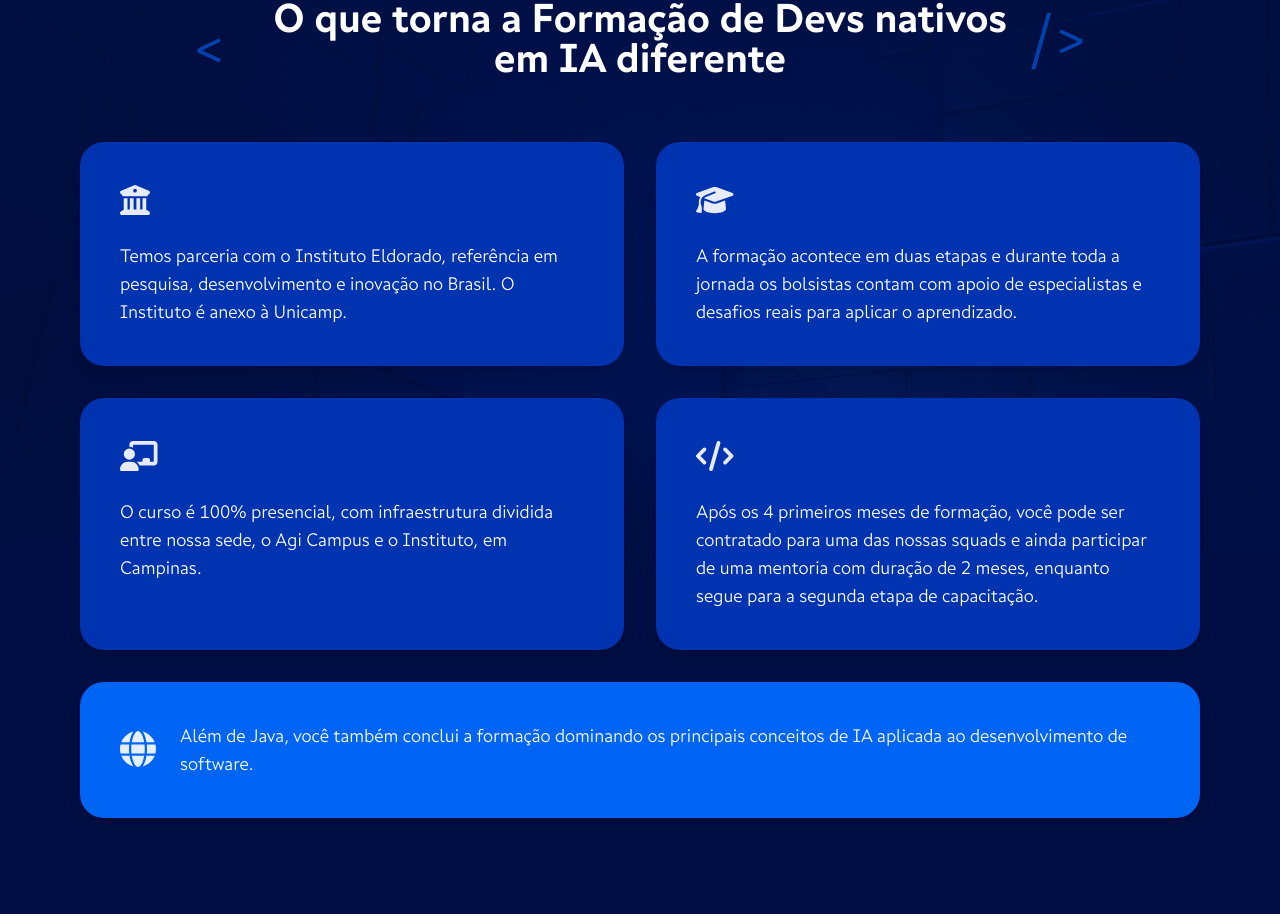
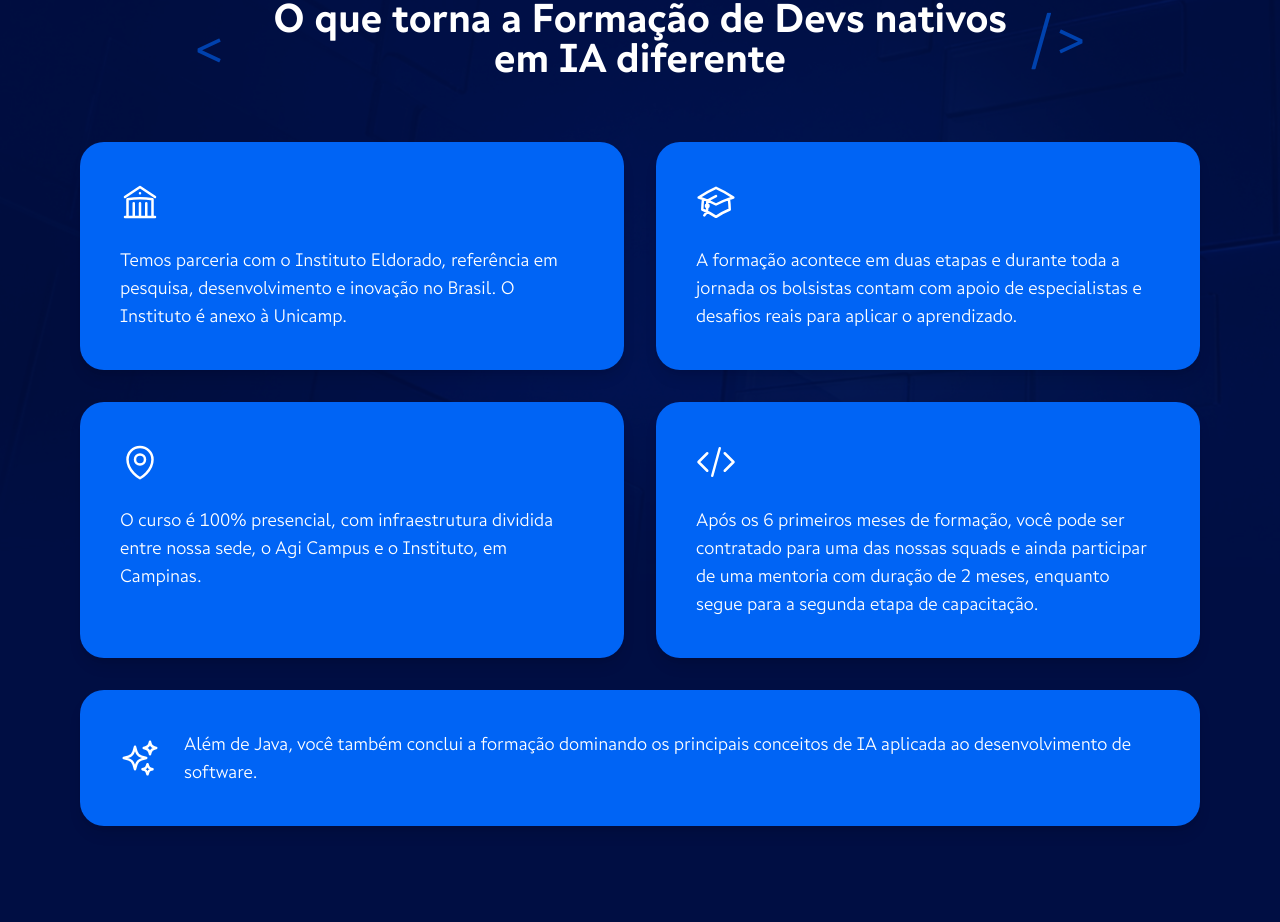
Before and after one commit to Uriel3coletivo/formacao-devs-ia, a Next.js app: page / in a window 1280 px wide. Shown: the part 2524-3446 px from the top of the page. Built offline with nearby package versions, Linux system fonts and the light colour scheme.

Commit message:
Update Diferenciais.jsx

```diff
--- a/src/components/Diferenciais.jsx
+++ b/src/components/Diferenciais.jsx
@@ -1,44 +1,57 @@
 'use client'
 import { motion } from 'framer-motion'
-// Importando os ícones do FontAwesome
-import { FontAwesomeIcon } from '@fortawesome/react-fontawesome'
-import { faGraduationCap, faChalkboardUser, faBuildingColumns, faCode, faGlobe } from '@fortawesome/free-solid-svg-icons'
 
 export default function Diferenciais() {
 
+  // SVGs puros para podermos animar as linhas (Trim Path)
   const cards = [
     {
-      icon: faBuildingColumns,
+      paths: ["M12 21v-8.25M15.75 21v-8.25M8.25 21v-8.25M3 9l9-6 9 6m-1.5 12V10.332A48.36 48.36 0 0012 9.75c-2.551 0-5.056.2-7.5.582V21M3 21h18M12 6.75h.008v.008H12V6.75z"],
       text: "Temos parceria com o Instituto Eldorado, referência em pesquisa, desenvolvimento e inovação no Brasil. O Instituto é anexo à Unicamp."
     },
     {
-      icon: faGraduationCap,
+      paths: ["M4.26 10.147a60.436 60.436 0 00-.491 6.347A48.627 48.627 0 0112 20.904a48.627 48.627 0 018.232-4.41 60.46 60.46 0 00-.491-6.347m-15.482 0a50.57 50.57 0 00-2.658-.813A59.905 59.905 0 0112 3.493a59.902 59.902 0 0110.399 5.84c-.896.248-1.783.52-2.658.814m-15.482 0A50.697 50.697 0 0112 13.489a50.702 50.702 0 017.74-3.342M6.75 15a.75.75 0 100-1.5.75.75 0 000 1.5zm0 0v-3.675A55.378 55.378 0 0112 8.443m-7.007 11.55A5.981 5.981 0 006.75 15.75v-1.5"],
       text: "A formação acontece em duas etapas e durante toda a jornada os bolsistas contam com apoio de especialistas e desafios reais para aplicar o aprendizado."
     },
     {
-      icon: faChalkboardUser,
+      paths: ["M15 10.5a3 3 0 11-6 0 3 3 0 016 0z", "M19.5 10.5c0 7.142-7.5 11.25-7.5 11.25S4.5 17.642 4.5 10.5a7.5 7.5 0 1115 0z"],
       text: "O curso é 100% presencial, com infraestrutura dividida entre nossa sede, o Agi Campus e o Instituto, em Campinas."
     },
     {
-      icon: faCode,
-      text: "Após os 4 primeiros meses de formação, você pode ser contratado para uma das nossas squads e ainda participar de uma mentoria com duração de 2 meses, enquanto segue para a segunda etapa de capacitação."
+      paths: ["M17.25 6.75L22.5 12l-5.25 5.25m-10.5 0L1.5 12l5.25-5.25m7.5-3l-4.5 16.5"],
+      text: "Após os 6 primeiros meses de formação, você pode ser contratado para uma das nossas squads e ainda participar de uma mentoria com duração de 2 meses, enquanto segue para a segunda etapa de capacitação."
     }
   ]
 
+  // Configuração da animação "Trim Path"
+  const iconVariants = {
+    rest: { pathLength: 1, stroke: "#ffffff" },
+    hover: {
+      pathLength: [0, 1],
+      stroke: "#77df40",
+      transition: { duration: 0.8, ease: "easeInOut" }
+    }
+  }
+
   return (
-    // -mt-20 puxa o bloco para cima para engolir a foto do palestrante
     <section id="diferenciais" className="pt-32 pb-24 relative z-20 -mt-20 overflow-hidden bg-[#000f44]">
 
       {/* BACKGROUND DO HERO REAPROVEITADO */}
       <div className="absolute inset-0 z-0">
         <img src="/images/Hero-Banner-1.jpg" alt="Background" className="w-full h-full object-cover" />
-        {/* Overlay escuro para garantir leitura dos cards */}
         <div className="absolute inset-0 bg-[#000f44]/85" />
       </div>
 
-      <div className="container-custom relative z-10">
+      {/* Animação de Fade In para o bloco inteiro */}
+      <motion.div
+        initial={{ opacity: 0 }}
+        whileInView={{ opacity: 1 }}
+        viewport={{ once: true, margin: "-100px" }}
+        transition={{ duration: 1 }}
+        className="container-custom relative z-10"
+      >
 
-        {/* Título Centralizado com Símbolos Flutuantes */}
+        {/* Título Centralizado */}
         <div className="relative flex justify-center items-center mb-16">
           <motion.div
             animate={{ y: [-10, 10, -10] }}
@@ -48,14 +61,9 @@ export default function Diferenciais() {
             &lt;
           </motion.div>
 
-          <motion.h2
-            initial={{ opacity: 0, y: 30 }}
-            whileInView={{ opacity: 1, y: 0 }}
-            viewport={{ once: true }}
-            className="text-3xl md:text-4xl lg:text-[40px] font-bold text-white text-center max-w-3xl leading-tight z-10"
-          >
+          <h2 className="text-3xl md:text-4xl lg:text-[40px] font-bold text-white text-center max-w-3xl leading-tight z-10">
             O que torna a Formação de Devs nativos em IA diferente
-          </motion.h2>
+          </h2>
 
           <motion.div
             animate={{ y: [10, -10, 10] }}
@@ -66,27 +74,29 @@ export default function Diferenciais() {
           </motion.div>
         </div>
 
-        {/* Grid de 4 Cards */}
+        {/* Grid de Cards */}
         <div className="grid md:grid-cols-2 gap-6 lg:gap-8">
           {cards.map((card, index) => (
             <motion.div
               key={index}
-              initial={{ opacity: 0, y: 30 }}
-              whileInView={{ opacity: 1, y: 0 }}
-              viewport={{ once: true, margin: "-50px" }}
-              transition={{ duration: 0.5, delay: index * 0.1 }}
-              // Efeito de Elevação (Cresce e escurece o fundo)
-              whileHover={{ scale: 1.03, backgroundColor: "#00288c", y: -5 }}
-              className="bg-[#0033b0] p-8 md:p-10 rounded-[24px] shadow-lg hover:shadow-2xl transition-all duration-300 group cursor-default"
+              initial="rest"
+              whileHover="hover"
+              animate="rest"
+              // Cores e Pulinho ajustados
+              className="bg-[#0064f5] hover:bg-[#0033b0] p-8 md:p-10 rounded-[24px] shadow-lg hover:shadow-2xl transition-all duration-300 group cursor-default transform hover:-translate-y-2 hover:scale-[1.02]"
             >
-              {/* Ícone FontAwesome com Animação no Hover */}
-              <motion.div
-                className="text-white mb-6 text-3xl opacity-90"
-                whileHover={{ scale: 1.2, rotate: 10, color: "#77df40" }}
-                transition={{ type: "spring", stiffness: 300 }}
+              {/* Ícone Outline com Trim Path */}
+              <motion.svg
+                xmlns="http://www.w3.org/2000/svg"
+                fill="none"
+                viewBox="0 0 24 24"
+                strokeWidth={1.5}
+                className="w-10 h-10 mb-6"
               >
-                <FontAwesomeIcon icon={card.icon} />
-              </motion.div>
+                {card.paths.map((path, i) => (
+                  <motion.path key={i} strokeLinecap="round" strokeLinejoin="round" d={path} variants={iconVariants} />
+                ))}
+              </motion.svg>
 
               <p className="text-white text-base md:text-lg font-light leading-relaxed">
                 {card.text}
@@ -95,30 +105,29 @@ export default function Diferenciais() {
           ))}
         </div>
 
-        {/* Card Destaque Extra (O longo da base) */}
+        {/* Card Destaque Extra (Base) */}
         <motion.div
-          initial={{ opacity: 0, y: 30 }}
-          whileInView={{ opacity: 1, y: 0 }}
-          viewport={{ once: true, margin: "-50px" }}
-          transition={{ duration: 0.5, delay: 0.4 }}
-          // Efeito de Elevação
-          whileHover={{ scale: 1.02, backgroundColor: "#0052cc", y: -5 }}
-          className="mt-6 lg:mt-8 bg-[#0064f5] p-8 md:p-10 rounded-[24px] shadow-lg hover:shadow-2xl flex flex-col md:flex-row items-center gap-6 transition-all duration-300 cursor-default"
+          initial="rest"
+          whileHover="hover"
+          animate="rest"
+          className="mt-6 lg:mt-8 bg-[#0064f5] hover:bg-[#0033b0] p-8 md:p-10 rounded-[24px] shadow-lg hover:shadow-2xl flex flex-col md:flex-row items-center gap-6 transition-all duration-300 cursor-default transform hover:-translate-y-2 hover:scale-[1.02]"
         >
-          <motion.div
-            className="text-white shrink-0 text-4xl opacity-90"
-            whileHover={{ scale: 1.2, rotate: -10, color: "#77df40" }}
-            transition={{ type: "spring", stiffness: 300 }}
+          <motion.svg
+            xmlns="http://www.w3.org/2000/svg"
+            fill="none"
+            viewBox="0 0 24 24"
+            strokeWidth={1.5}
+            className="w-10 h-10 shrink-0"
           >
-            <FontAwesomeIcon icon={faGlobe} />
-          </motion.div>
+            <motion.path strokeLinecap="round" strokeLinejoin="round" d="M9.813 15.904L9 18.75l-.813-2.846a4.5 4.5 0 00-3.09-3.09L2.25 12l2.846-.813a4.5 4.5 0 003.09-3.09L9 5.25l.813 2.846a4.5 4.5 0 003.09 3.09L15.75 12l-2.846.813a4.5 4.5 0 00-3.09 3.09zM18.259 8.715L18 9.75l-.259-1.035a3.375 3.375 0 00-2.455-2.456L14.25 6l1.036-.259a3.375 3.375 0 002.455-2.456L18 2.25l.259 1.035a3.375 3.375 0 002.456 2.456L21.75 6l-1.035.259a3.375 3.375 0 00-2.456 2.456zM16.894 20.567L16.5 21.75l-.394-1.183a2.25 2.25 0 00-1.423-1.423L13.5 18.75l1.183-.394a2.25 2.25 0 001.423-1.423l.394-1.183.394 1.183a2.25 2.25 0 001.423 1.423l1.183.394-1.183.394a2.25 2.25 0 00-1.423 1.423z" variants={iconVariants} />
+          </motion.svg>
 
           <p className="text-white text-base md:text-lg font-light leading-relaxed text-center md:text-left">
             Além de Java, você também conclui a formação dominando os principais conceitos de IA aplicada ao desenvolvimento de software.
           </p>
         </motion.div>
 
-      </div>
+      </motion.div>
     </section>
   )
 }
```
